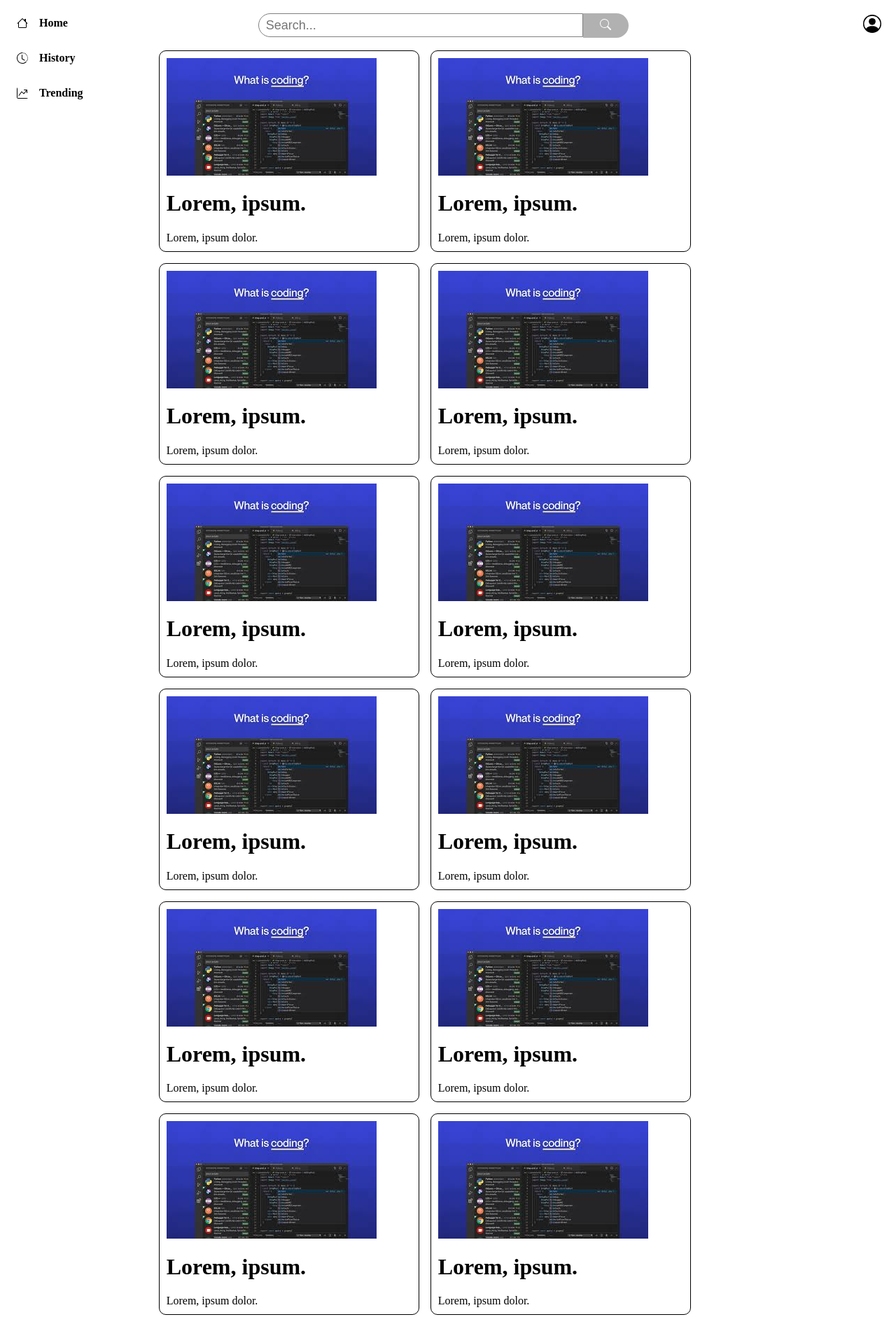
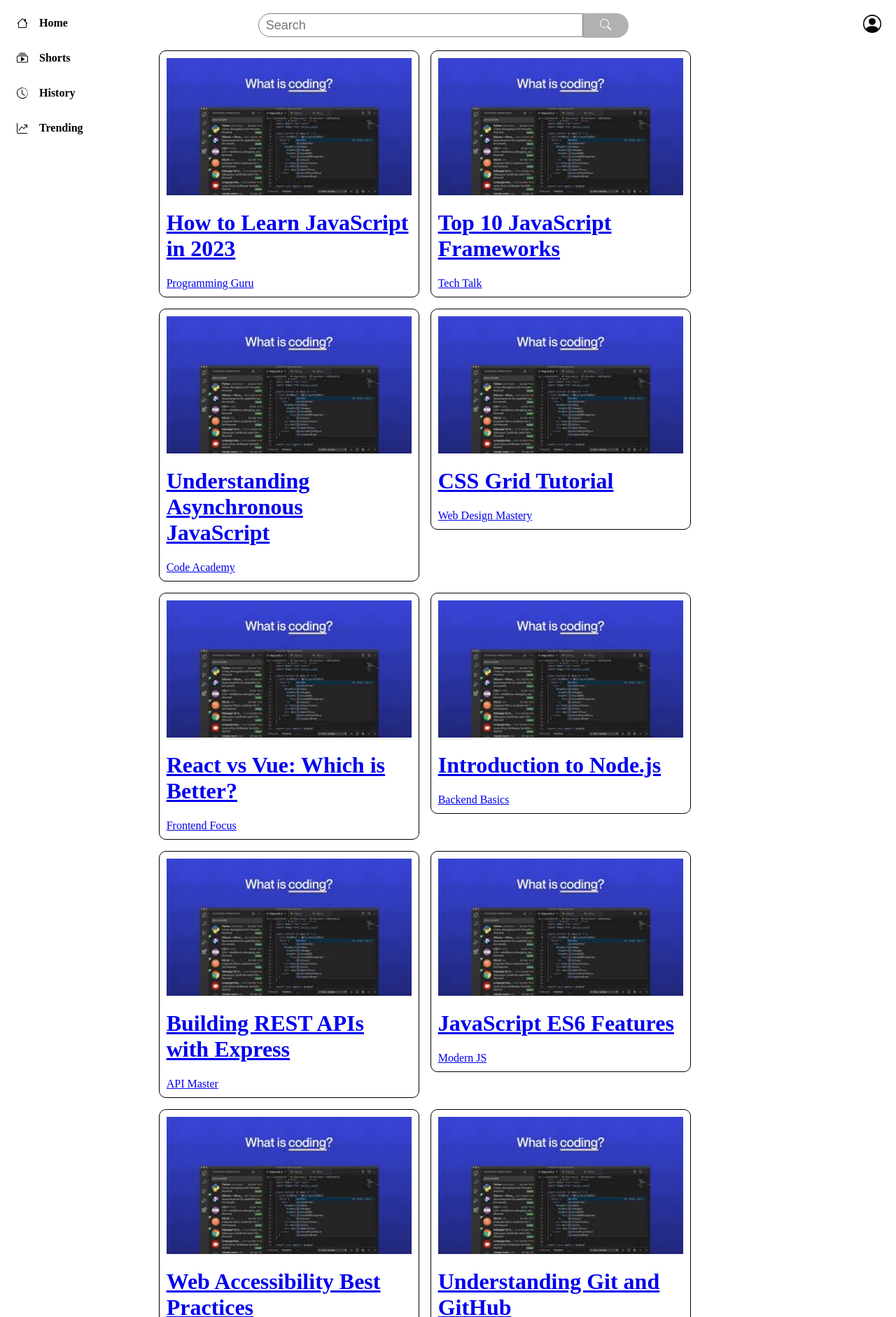
Before and after one commit to aminebenichou/ecom-front, a plain HTML site: page index.html in a window 1280 px wide. Shown: the top 1882 px of the page at 70% size. Drawn offline with Linux system fonts and the light colour scheme.

Commit message:
"Updated app.js to generate video cards dynamically from an array of video info objects, modified index.html to add a new menu item and updated search bar, and made minor changes to style.css."

```diff
--- a/app.js
+++ b/app.js
@@ -1,7 +1,128 @@
-var video_card = document.getElementsByClassName("video-card")[0]
 var videos = document.getElementsByClassName("videos")[0]
 var index = 0
-while (index<100) {
-    videos.appendChild(video_card.cloneNode(true))
+const videos_info = [
+    {
+        title: "How to Learn JavaScript in 2023",
+        channel_name: "Programming Guru",
+        link: "https://www.youtube.com/watch?v=abcd1234",
+        thumbnail: "./images.jfif"
+    },
+    {
+        title: "Top 10 JavaScript Frameworks",
+        channel_name: "Tech Talk",
+        link: "https://www.youtube.com/watch?v=efgh5678",
+        thumbnail: "./images.jfif"
+    },
+    {
+        title: "Understanding Asynchronous JavaScript",
+        channel_name: "Code Academy",
+        link: "https://www.youtube.com/watch?v=ijkl9101",
+        thumbnail: "./images.jfif"
+    },
+    {
+        title: "CSS Grid Tutorial",
+        channel_name: "Web Design Mastery",
+        link: "https://www.youtube.com/watch?v=mnop2345",
+        thumbnail: "./images.jfif"
+    },
+    {
+        title: "React vs Vue: Which is Better?",
+        channel_name: "Frontend Focus",
+        link: "https://www.youtube.com/watch?v=qrst6789",
+        thumbnail: "./images.jfif"
+    },
+    {
+        title: "Introduction to Node.js",
+        channel_name: "Backend Basics",
+        link: "https://www.youtube.com/watch?v=uvwx0123",
+        thumbnail: "./images.jfif"
+    },
+    {
+        title: "Building REST APIs with Express",
+        channel_name: "API Master",
+        link: "https://www.youtube.com/watch?v=yzab4567",
+        thumbnail: "./images.jfif"
+    },
+    {
+        title: "JavaScript ES6 Features",
+        channel_name: "Modern JS",
+        link: "https://www.youtube.com/watch?v=cdef8901",
+        thumbnail: "./images.jfif"
+    },
+    {
+        title: "Web Accessibility Best Practices",
+        channel_name: "Inclusive Design",
+        link: "https://www.youtube.com/watch?v=ghij2345",
+        thumbnail: "./images.jfif"
+    },
+    {
+        title: "Understanding Git and GitHub",
+        channel_name: "Version Control Pro",
+        link: "https://www.youtube.com/watch?v=klmn6789",
+        thumbnail: "./images.jfif"
+    },
+    // Add more unique video objects here...
+    {
+        title: "Mastering Python for Data Science",
+        channel_name: "Data Science Academy",
+        link: "https://www.youtube.com/watch?v=xyz12345",
+        thumbnail: "./images.jfif"
+    },
+    {
+        title: "10 Tips for Effective Web Development",
+        channel_name: "Web Dev Tips",
+        link: "https://www.youtube.com/watch?v=abcde6789",
+        thumbnail: "./images.jfif"
+    },
+    {
+        title: "Exploring the World of AI",
+        channel_name: "AI Insights",
+        link: "https://www.youtube.com/watch?v=efgh0123",
+        thumbnail: "./images.jfif"
+    },
+    {
+        title: "Understanding Blockchain Technology",
+        channel_name: "Crypto Academy",
+        link: "https://www.youtube.com/watch?v=ijkl4567",
+        thumbnail: "./images.jfif"
+    },
+    {
+        title: "Creating Stunning Graphics with Canva",
+        channel_name: "Design Pro",
+        link: "https://www.youtube.com/watch?v=mnop8901",
+        thumbnail: "./images.jfif"
+    },
+    {
+        title: "The Future of Web Development",
+        channel_name: "Tech Trends",
+        link: "https://www.youtube.com/watch?v=pqrs2345",
+        thumbnail: "https://i.ytimg.com"
+    }
+]
+
+
+
+
+while (index<videos_info.length) {
+    const thumbnail = document.createElement("img")
+    const title = document.createElement("h1")
+    const channel_name = document.createElement("span")
+    const video_card = document.createElement("div")
+    const click_link = document.createElement("a")
+
+    video_card.className = "video-card col-flex"
+    video_card.style = "border: 1px solid black; width: 350px; padding: 10px; margin: 8px;"
+    // thumbnail.style = "width: 300px;"
+    click_link.href = videos_info[index].link
+    thumbnail.src = videos_info[index].thumbnail
+    title.innerHTML = videos_info[index].title
+    channel_name.textContent = videos_info[index].channel_name
+    video_card.appendChild(thumbnail)
+    video_card.appendChild(title)
+    video_card.appendChild(channel_name)
+    click_link.appendChild(video_card)
+    videos.appendChild(click_link)
+    // title.textContent = videos_info[index].title
+
     index++
 }
--- a/index.html
+++ b/index.html
@@ -12,6 +12,7 @@
 <body>
     <!-- Main Page -->
     <div class="row-flex-between">
+
         <aside class="col-flex" style="width: 20%;">
             <div class="">
                 <svg xmlns="http://www.w3.org/2000/svg" width="16" height="16" fill="currentColor" class="bi bi-house"
@@ -20,6 +21,16 @@
                         d="M8.707 1.5a1 1 0 0 0-1.414 0L.646 8.146a.5.5 0 0 0 .708.708L2 8.207V13.5A1.5 1.5 0 0 0 3.5 15h9a1.5 1.5 0 0 0 1.5-1.5V8.207l.646.647a.5.5 0 0 0 .708-.708L13 5.793V2.5a.5.5 0 0 0-.5-.5h-1a.5.5 0 0 0-.5.5v1.293zM13 7.207V13.5a.5.5 0 0 1-.5.5h-9a.5.5 0 0 1-.5-.5V7.207l5-5z" />
                 </svg>
                 <span>Home</span>
+            </div>
+            <div class="">
+                <svg xmlns="http://www.w3.org/2000/svg" width="16" height="16" fill="currentColor"
+                    class="bi bi-collection-play" viewBox="0 0 16 16">
+                    <path
+                        d="M2 3a.5.5 0 0 0 .5.5h11a.5.5 0 0 0 0-1h-11A.5.5 0 0 0 2 3m2-2a.5.5 0 0 0 .5.5h7a.5.5 0 0 0 0-1h-7A.5.5 0 0 0 4 1m2.765 5.576A.5.5 0 0 0 6 7v5a.5.5 0 0 0 .765.424l4-2.5a.5.5 0 0 0 0-.848z" />
+                    <path
+                        d="M1.5 14.5A1.5 1.5 0 0 1 0 13V6a1.5 1.5 0 0 1 1.5-1.5h13A1.5 1.5 0 0 1 16 6v7a1.5 1.5 0 0 1-1.5 1.5zm13-1a.5.5 0 0 0 .5-.5V6a.5.5 0 0 0-.5-.5h-13A.5.5 0 0 0 1 6v7a.5.5 0 0 0 .5.5z" />
+                </svg>
+                <span>Shorts</span>
             </div>
             <div>
                 <svg xmlns="http://www.w3.org/2000/svg" width="16" height="16" fill="currentColor"
@@ -44,10 +55,12 @@
         <div style="width: 100%;" class="col-flex">
             <div class="row-flex-between" style="align-items: center;">
                 <div class="search-container">
-                    <input type="text" id="search" placeholder="Search...">
-                    <button id="search-button"><svg xmlns="http://www.w3.org/2000/svg" width="16" height="16" fill="currentColor" class="bi bi-search" viewBox="0 0 16 16">
-                        <path d="M11.742 10.344a6.5 6.5 0 1 0-1.397 1.398h-.001q.044.06.098.115l3.85 3.85a1 1 0 0 0 1.415-1.414l-3.85-3.85a1 1 0 0 0-.115-.1zM12 6.5a5.5 5.5 0 1 1-11 0 5.5 5.5 0 0 1 11 0"/>
-                      </svg></button>
+                    <input type="text" id="search" placeholder="Search">
+                    <button id="search-button"><svg xmlns="http://www.w3.org/2000/svg" width="16" height="16"
+                            fill="currentColor" class="bi bi-search" viewBox="0 0 16 16">
+                            <path
+                                d="M11.742 10.344a6.5 6.5 0 1 0-1.397 1.398h-.001q.044.06.098.115l3.85 3.85a1 1 0 0 0 1.415-1.414l-3.85-3.85a1 1 0 0 0-.115-.1zM12 6.5a5.5 5.5 0 1 1-11 0 5.5 5.5 0 0 1 11 0" />
+                        </svg></button>
                 </div>
                 <span class="account-icon">
                     <svg xmlns="http://www.w3.org/2000/svg" width="26" height="26" fill="currentColor"
@@ -59,12 +72,12 @@
                 </span>
             </div>
             <div class="videos">
-                <div class="col-flex video-card" style="border: 1px solid black;
+                <!-- <div class="col-flex video-card" style="border: 1px solid black;
                 width: 350px; padding: 10px; margin: 8px;">
-                    <img src="./images.jfif" style="width: 300px;" alt="">
-                    <h1>Lorem, ipsum.</h1>
-                    <span>Lorem, ipsum dolor.</span>
-                </div>
+                    <img class="thumbnail" src="./images.jfif" style="width: 300px;" alt="">
+                    <h1 class="title">Lorem, ipsum.</h1>
+                    <span class="channel">Lorem, ipsum dolor.</span>
+                </div> -->
             </div>
         </div>
     </div>
--- a/style.css
+++ b/style.css
@@ -9,7 +9,9 @@
     flex-direction: column;
 }
 
+#logo{
 
+}
 
 aside *{
     margin: 5px;
```
